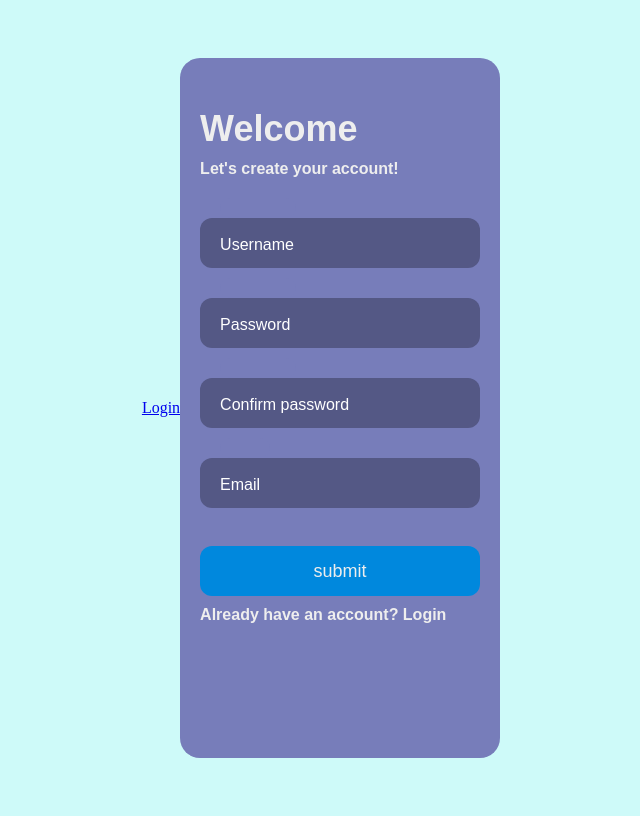
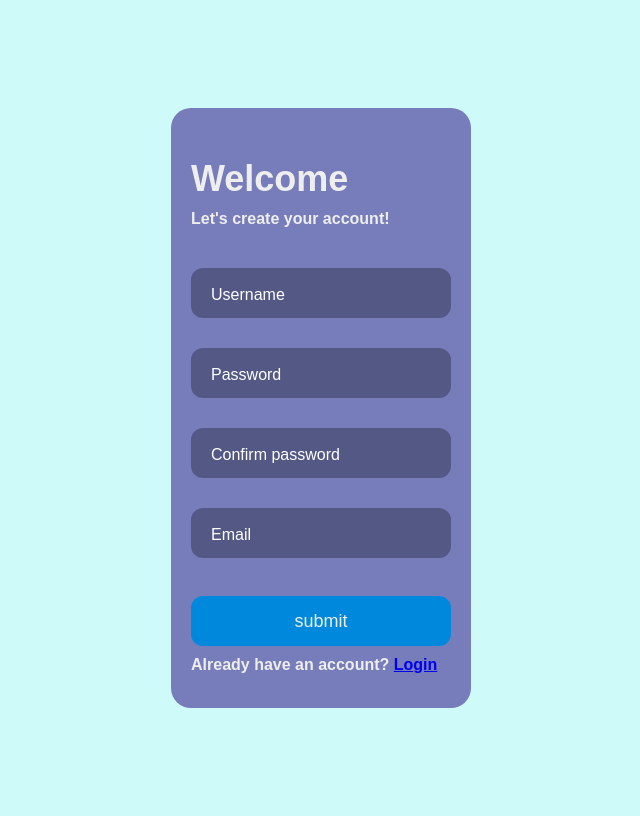
Before and after one commit to NikolayShivarov/Web_project_university, a PHP site: page /register.html in a window 1280 px wide. Shown: the whole page, without its empty margins (319-959 px from the left). Run offline with PHP 8.4, Linux system fonts and the light colour scheme.

Commit message:
some changes

```diff
--- a/register.html
+++ b/register.html
@@ -14,9 +14,6 @@
     <body>
         <!-- This is our user's dashboard page -->
         <header>
-            <nav>
-                <a href="login.html">Login</a>
-            </nav>
         </header>
 
         <main>
@@ -46,7 +43,7 @@
                       <label for="email" class="placeholder">Email</>
                     </div>
                     <button type="text" class="submit" id="register">submit</button>
-                    <div class="subtitle">Already have an account? Login</div>
+                    <div class="subtitle">Already have an account? <a href="login.html">Login</a></div>
                   </div>
                 <!-- <fieldset>
                     <form id="form">
--- a/src/login.php
+++ b/src/login.php
@@ -25,6 +25,7 @@
         }
 
         if ($username && $password) {
+
             $user = new User($username, $password);
             $userExist = $user->exists();
 
--- a/src/user.php
+++ b/src/user.php
@@ -23,6 +23,10 @@
 
         public function getEmail() {
             return $this->email;
+        }
+
+        public function getPass() {
+            return $this->password;
         }
 
         public function getUserId() {
@@ -56,8 +60,6 @@
                 $user = $query["data"]->fetch(PDO::FETCH_ASSOC);
 
                 if ($user) {
-                    //$passwordHash = password_hash($password, PASSWORD_DEFAULT);
-                    //echo $password . " && " . $this->password . " TEST: " . $passwordHash . " another test " . $user['pass'];
                     return password_verify($password, $user['pass']);
                 } else {
                     return false;
--- a/styles/styleLoginRegister.css
+++ b/styles/styleLoginRegister.css
@@ -10,9 +10,9 @@ body {
     background-color: #777dba;
     border-radius: 20px;
     box-sizing: border-box;
-    height: 700px;
+    height: 600px;
     padding: 20px;
-    width: 320px;
+    width: 300px;
   }
 
   .title {
```
Also changed, not shown: src/db.php (+16 -16 lines).
